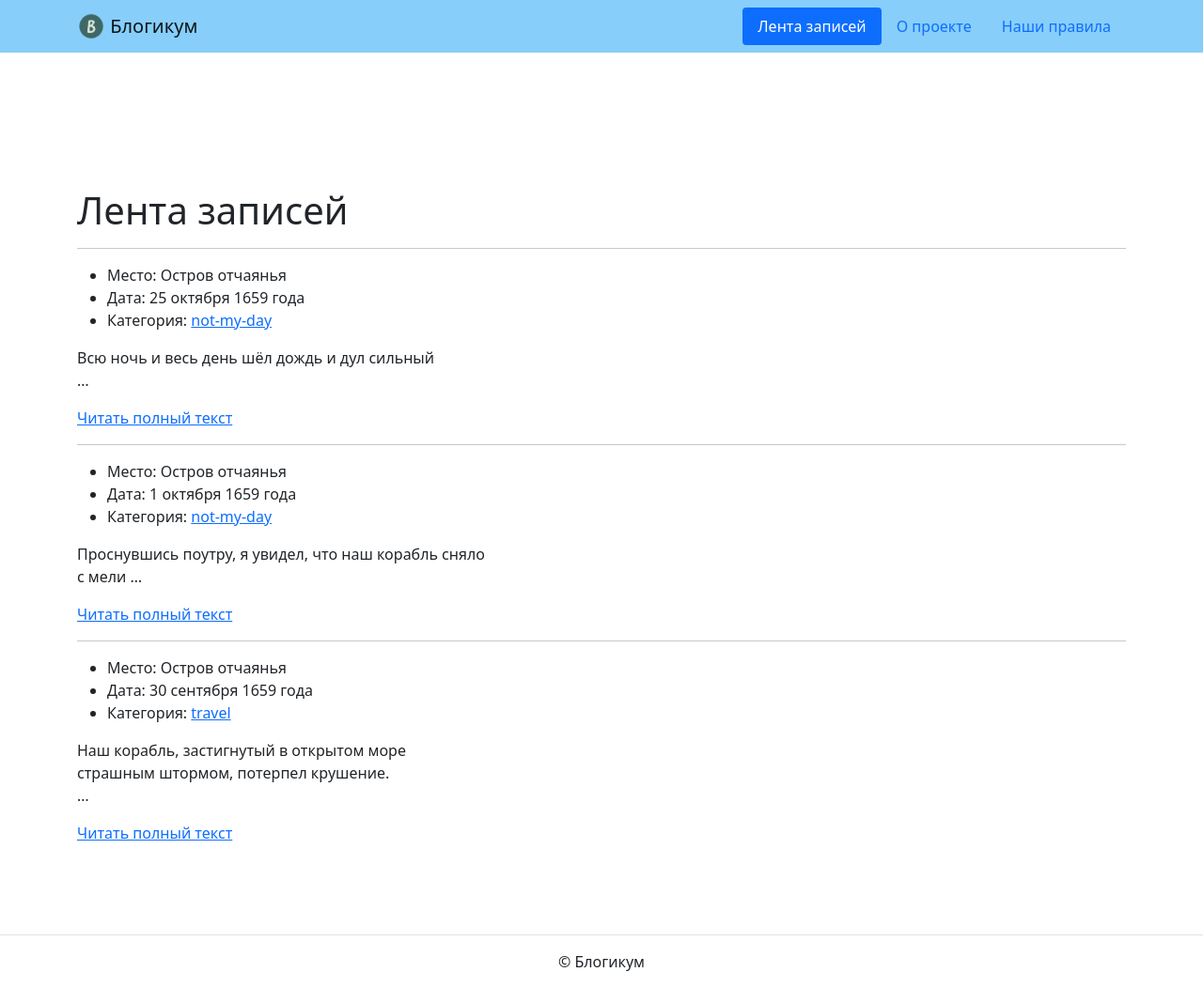
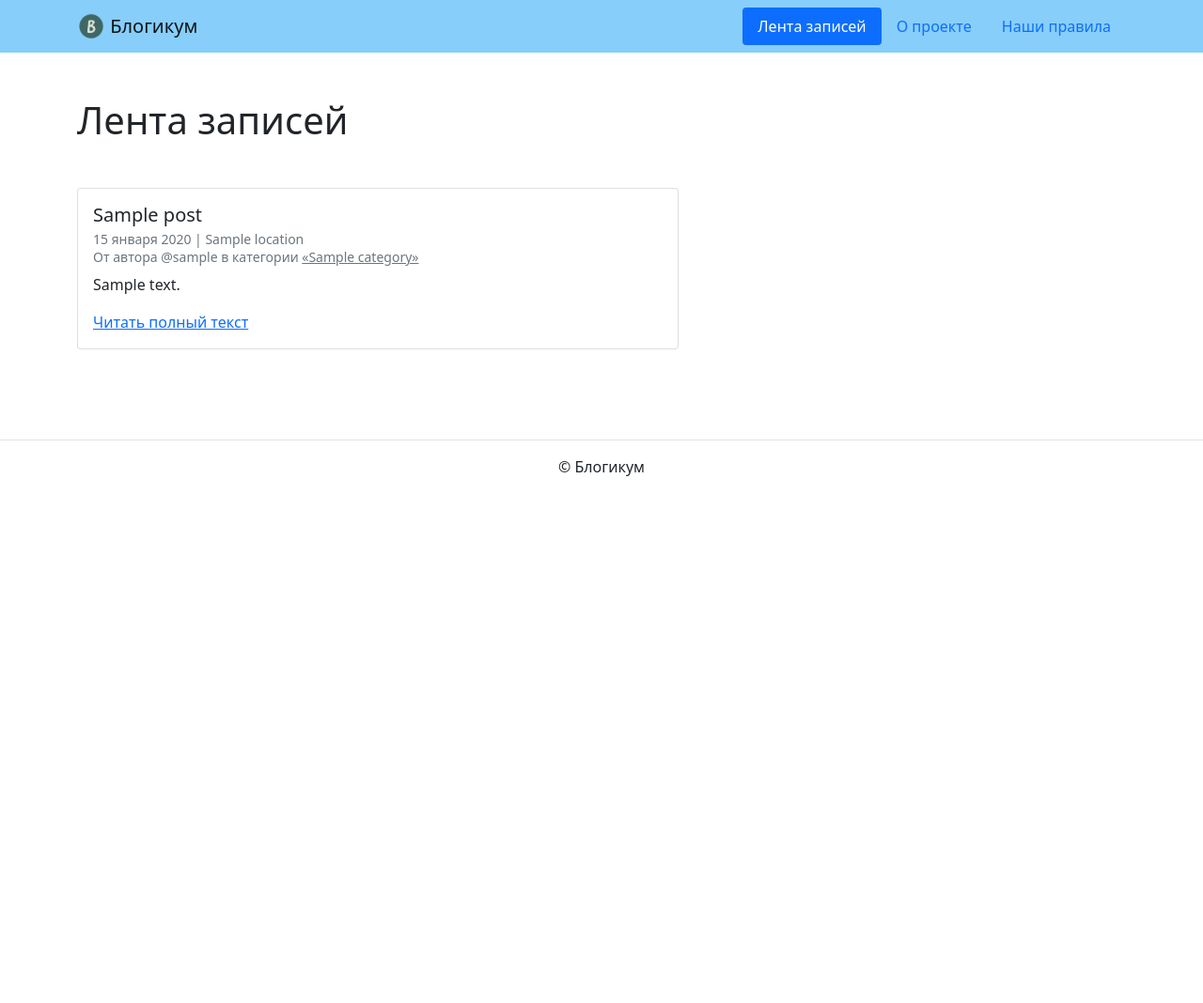
Before and after one commit to a-lessnick/django_sprint3, a Django app: page / in a window 1280 px wide. Shown: the whole page at 94% size. After the commit the page ends 507 px from the top, so only its background shows below. Run offline with Django 3.2, Linux system fonts and the light colour scheme; tables that the repository leaves empty hold one stand-in row (values such as "Sample post"); parts of the project's set-up code (start-up, migrations or seed data) failed here and were passed over; some libraries are stand-ins or nearby versions.

Commit message:
First working project.

```diff
--- a/blogicum/blog/apps.py
+++ b/blogicum/blog/apps.py
@@ -4,3 +4,4 @@ from django.apps import AppConfig
 class BlogConfig(AppConfig):
     default_auto_field = 'django.db.models.BigAutoField'
     name = 'blog'
+    verbose_name = 'Блог'
--- /dev/null
+++ b/blogicum/blog/query_sets.py
@@ -0,0 +1,40 @@
+from django.utils import timezone
+
+from .models import Category, Post
+
+
+def posts_query_set():
+    date_now = timezone.now()
+
+    query_set = (
+        Post.objects.select_related(
+            'category',
+            'location',
+            'author',
+        ).only(
+            'title',
+            'text',
+            'pub_date',
+            'author__username',
+            'category__title',
+            'category__slug',
+            'location__name',
+        ).filter(
+            pub_date__lte=date_now,
+            is_published=True,
+            category__is_published=True,
+        )
+    )
+
+    return query_set
+
+
+def category_query_set():
+    query_set = Category.objects.values(
+            'title',
+            'description'
+        ).filter(
+            is_published=True
+        )
+
+    return query_set
--- a/blogicum/blog/views.py
+++ b/blogicum/blog/views.py
@@ -1,64 +1,32 @@
-from django.http import Http404
-from django.shortcuts import render
+from django.shortcuts import get_object_or_404, render
 
-
-posts: list[dict] = [
-    {
-        'id': 0,
-        'location': 'Остров отчаянья',
-        'date': '30 сентября 1659 года',
-        'category': 'travel',
-        'text': '''Наш корабль, застигнутый в открытом море
-                страшным штормом, потерпел крушение.
-                Весь экипаж, кроме меня, утонул; я же,
-                несчастный Робинзон Крузо, был выброшен
-                полумёртвым на берег этого проклятого острова,
-                который назвал островом Отчаяния.''',
-    },
-    {
-        'id': 1,
-        'location': 'Остров отчаянья',
-        'date': '1 октября 1659 года',
-        'category': 'not-my-day',
-        'text': '''Проснувшись поутру, я увидел, что наш корабль сняло
-                с мели приливом и пригнало гораздо ближе к берегу.
-                Это подало мне надежду, что, когда ветер стихнет,
-                мне удастся добраться до корабля и запастись едой и
-                другими необходимыми вещами. Я немного приободрился,
-                хотя печаль о погибших товарищах не покидала меня.
-                Мне всё думалось, что, останься мы на корабле, мы
-                непременно спаслись бы. Теперь из его обломков мы могли бы
-                построить баркас, на котором и выбрались бы из этого
-                гиблого места.''',
-    },
-    {
-        'id': 2,
-        'location': 'Остров отчаянья',
-        'date': '25 октября 1659 года',
-        'category': 'not-my-day',
-        'text': '''Всю ночь и весь день шёл дождь и дул сильный
-                порывистый ветер. 25 октября.  Корабль за ночь разбило
-                в щепки; на том месте, где он стоял, торчат какие-то
-                жалкие обломки,  да и те видны только во время отлива.
-                Весь этот день я хлопотал  около вещей: укрывал и
-                укутывал их, чтобы не испортились от дождя.''',
-    },
-]
-
-posts_dict: dict = {post['id']: post for post in posts}
+from blog.models import Category, Post
+from blog.query_sets import category_query_set, posts_query_set
 
 
 def index(request):
-    return render(request, 'blog/index.html', {'posts_list': posts})
+    template = 'blog/index.html'
+    posts = posts_query_set().order_by('-pub_date')[:5]
+    return render(request, template, {'post_list': posts})
 
 
 def post_detail(request, post_id: int):
-    if post_id not in posts_dict:
-        raise Http404("Post does not exist")
-    return render(request, 'blog/detail.html',
-                  {'post': posts_dict[post_id]})
+    template = 'blog/detail.html'
+    post = get_object_or_404(
+        posts_query_set(),
+        pk=post_id
+    )
+    context = {'post': post}
+    return render(request, template, context)
 
 
 def category_posts(request, category_slug: str):
-    return render(request, 'blog/category.html',
-                  {'category_slug': category_slug})
+    template = 'blog/category.html'
+    category = get_object_or_404(category_query_set(), slug=category_slug)
+    post_list = (
+        posts_query_set()
+        .filter(category__slug=category_slug)
+        .order_by('-pub_date')
+    )
+    context = {'category': category, 'post_list': post_list}
+    return render(request, template, context)
--- a/blogicum/blogicum/settings.py
+++ b/blogicum/blogicum/settings.py
@@ -107,7 +107,7 @@ AUTH_PASSWORD_VALIDATORS = [
 # Internationalization
 # https://docs.djangoproject.com/en/3.2/topics/i18n/
 
-LANGUAGE_CODE = 'en-us'
+LANGUAGE_CODE = 'ru-RU'
 
 TIME_ZONE = 'UTC'
 
--- a/blogicum/templates/base.html
+++ b/blogicum/templates/base.html
@@ -2,23 +2,22 @@
 {% load static %}
 <html lang="ru">
   <head>
-  <meta charset="UTF-8">
+    <meta charset="utf-8">
     <meta name="viewport" content="width=device-width, initial-scale=1">
     <link rel="icon" href="{% static 'img/fav/favicon.ico' %}" type="image">
     <link rel="apple-touch-icon" sizes="180x180" href="{% static 'img/fav/apple-touch-icon.png' %}">
     <link rel="icon" type="image/png" sizes="32x32" href="{% static 'img/fav/favicon-32x32.png' %}">
     <link rel="icon" type="image/png" sizes="16x16" href="{% static 'img/fav/favicon-16x16.png' %}">
+    <title>
+      {% block title %}{% endblock %}
+    </title>
     <link rel="stylesheet" href="{% static 'css/bootstrap.min.css' %}">
-    <title>
-      {% block title%}{% endblock %}
-    </title>
   </head>
   <body>
     {% include "includes/header.html" %}
-  <main class="pt-5 my-5">
+    <main>
       <div class="container py-5">
-     {% block content %}
-     {% endblock %}
+      {% block content %}{% endblock %}
       </div>
     </main>
     {% include "includes/footer.html" %}
--- /dev/null
+++ b/blogicum/templates/blog/includes/category_link.html
@@ -0,0 +1,3 @@
+<a class="text-muted" href="{% url 'blog:category_posts' post.category.slug %}">
+  «{{ post.category.title }}»
+</a>
--- a/blogicum/templates/blog/includes/post_card.html
+++ b/blogicum/templates/blog/includes/post_card.html
@@ -1,22 +1,13 @@
-    <ul>
-      <li>
-        Место: {{ post.location }}
-      </li>
-      <li>
-        Дата: {{ post.date }}
-      </li>
-      <li>
-        Категория: <a href="{% url 'blog:category_posts' post.category %}">
-        {{ post.category }}</a>
-      </li>
-    </ul>
-    {% if request.resolver_match.view_name == 'blog:index' %}
-        <p>
-            {{ post.text|linebreaksbr|truncatewords:10 }}
-        </p>
-        <a href="{% url 'blog:post_detail' post.id %}">Читать полный текст</a>
-    {% elif request.resolver_match.view_name == 'blog:post_detail' %}
-      <p>
-        {{ post.text|linebreaksbr }}
-      </p>
-    {% endif %}
+<div class="card" style="width: 40rem;">
+  <div class="card-body">
+    <h5 class="card-title">{{ post.title }}</h5>
+    <h6 class="card-subtitle mb-2 text-muted">
+      <small>
+        {{ post.pub_date|date:"d E Y" }} | {% if post.location and post.location.is_published %}{{ post.location.name }}{% else %}Планета Земля{% endif %}<br>
+        От автора @{{ post.author.username }} в категории {% include "blog/includes/category_link.html" %}
+      </small>
+    </h6>
+    <p class="card-text">{{ post.text|truncatewords:10 }}</p>
+    <a href="{% url 'blog:post_detail' post.id %}" class="card-link">Читать полный текст</a>
+  </div>
+</div>
--- a/blogicum/templates/blog/index.html
+++ b/blogicum/templates/blog/index.html
@@ -2,15 +2,11 @@
 {% block title %}
   Лента записей
 {% endblock %}
-{% block content%}
-  <h1>Лента записей</h1>
-  <hr>
-  {% for post in posts_list reversed %}
-    <article>
+{% block content %}
+  <h1 class="mb-5">Лента записей</h1>
+  {% for post in post_list %}
+    <article class="mb-5">
       {% include "blog/includes/post_card.html" %}
     </article>
-      {% if not forloop.last %}
-        <hr>
-      {% endif %}
   {% endfor %}
 {% endblock %}
--- a/blogicum/templates/includes/header.html
+++ b/blogicum/templates/includes/header.html
@@ -3,27 +3,23 @@
   <nav class="navbar navbar-light" style="background-color: lightskyblue">
     <div class="container">
       <a class="navbar-brand" href="{% url 'blog:index' %}">
-            <img src="{% static 'img/logo.png' %}" width="30" height="30"
-                 class="d-inline-block align-top" alt="Logo Blogicum">
+        <img src="{% static 'img/logo.png' %}" width="30" height="30" class="d-inline-block align-top" alt="">
         Блогикум
       </a>
       {% with request.resolver_match.view_name as view_name %}
         <ul class="nav  nav-pills">
           <li class="nav-item">
-              <a class="nav-link {% if view_name == 'blog:index' %}active{% endif %}"
-                 href="{% url 'blog:index' %}">
+            <a class="nav-link {% if view_name == 'blog:index' %} active {% endif %}" href="{% url 'blog:index' %}">
               Лента записей
             </a>
           </li>
           <li class="nav-item">
-              <a class="nav-link {% if view_name == 'pages:about' %}active{% endif %}"
-                 href="{% url 'pages:about' %}">
+            <a class="nav-link {% if view_name == 'pages:about' %} active {% endif %}" href="{% url 'pages:about' %}">
               О проекте
             </a>
           </li>
           <li class="nav-item">
-              <a class="nav-link {% if view_name == 'pages:rules' %}active{% endif %}"
-                 href="{% url 'pages:rules' %}">
+            <a class="nav-link {% if view_name == 'pages:rules' %} active {% endif %}" href="{% url 'pages:rules' %}">
               Наши правила
             </a>
           </li>
--- a/blogicum/templates/pages/about.html
+++ b/blogicum/templates/pages/about.html
@@ -2,7 +2,7 @@
 {% block title %}
   О проекте
 {% endblock %}
-{% block content%}
+{% block content %}
   <h1>О проекте</h1>
   <p>
     Блогикум — это дом для творческих людей. Это — сообщество людей, для которых
--- a/blogicum/templates/pages/rules.html
+++ b/blogicum/templates/pages/rules.html
@@ -2,8 +2,8 @@
 {% block title %}
   Наши правила
 {% endblock %}
-{% block content%}
-  <h1>Наши правила</h1>
+{% block content %}
+  <h1>Наши ценности</h1>
   <p>
     <b>Cамовыражение.</b> У наших пользователей должна
     быть возможность создать что-то своё, выразить себя,
```
Also changed, not shown: blogicum/blog/admin.py (added, +11 -0 lines), blogicum/blog/models.py (added, +76 -0 lines), blogicum/templates/blog/category.html (+10 -3 lines), blogicum/templates/blog/detail.html (+8 -3 lines), blogicum/blog/migrations/0001_initial.py (added), blogicum/db.json (renamed from db.json), blogicum/templates/includes/footer.html (line endings or trailing spaces). Lines whose indentation alone changed are shown as unchanged.
